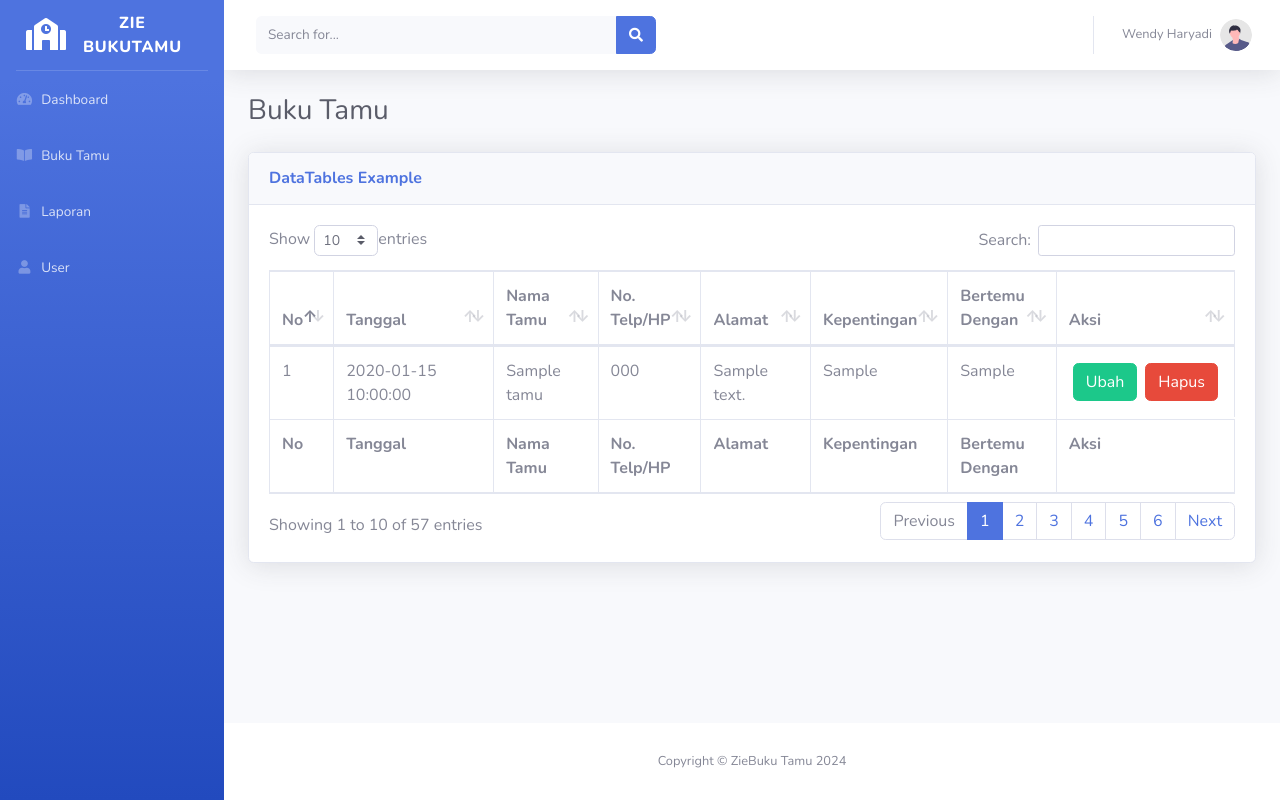
After one commit to HarIwn/BukuTamu, a PHP site: page /buku-tamu.php in a window 1280 px wide. The commit adds this page. Run offline with PHP 8.4, Linux system fonts and the light colour scheme; tables that the repository leaves empty or names only in its code hold one stand-in row (values such as "Sample post").

Commit message:
menambahkan halaman buku tamu dan fitur menampilkan data tamu

```diff
--- /dev/null
+++ b/buku-tamu.php
@@ -0,0 +1,156 @@
+<?php
+include_once('templates/header.php');
+?>
+
+<!-- Begin Page Content -->
+<div class="container-fluid">
+    <?php
+    require_once('function.php');
+    include_once('templates/header.php');
+    ?>
+    <!-- Page Heading -->
+    <h1 class="h3 mb-4 text-gray-800">Buku Tamu</h1>
+
+    <div class="card shadow mb-4">
+        <div class="card-header py-3">
+            <h6 class="m-0 font-weight-bold text-primary">DataTables Example</h6>
+        </div>
+        <div class="card-body">
+            <div class="table-responsive">
+                <div id="dataTable_wrapper" class="dataTables_wrapper dt-bootstrap4">
+                    <div class="row">
+                        <div class="col-sm-12 col-md-6">
+                            <div class="dataTables_length" id="dataTable_length"><label>Show <select
+                                        name="dataTable_length" aria-controls="dataTable"
+                                        class="custom-select custom-select-sm form-control form-control-sm">
+                                        <option value="10">10</option>
+                                        <option value="25">25</option>
+                                        <option value="50">50</option>
+                                        <option value="100">100</option>
+                                    </select>entries</label></div>
+                        </div>
+                        <div class="col-sm-12 col-md-6">
+                            <div id="dataTable_filter" class="dataTables_filter"><label>Search:<input type="search"
+                                        class="form-control form-control-sm" placeholder=""
+                                        aria-controls="dataTable"></label></div>
+                        </div>
+                    </div>
+                    <div class="row">
+                        <div class="col-sm-12">
+                            <table class="table table-bordered dataTable" id="dataTable" width="100%" cellspacing="0"
+                                role="grid" aria-describedby="dataTable_info" style="width: 100%;">
+                                <thead>
+                                    <tr role="row">
+                                        <th class="sorting sorting_asc" tabindex="0" aria-controls="dataTable"
+                                            rowspan="1" colspan="1" aria-sort="ascending"
+                                            aria-label="Name: activate to sort column descending"
+                                            style="width: 20.2px;">No</th>
+                                        <th class="sorting" tabindex="0" aria-controls="dataTable" rowspan="1"
+                                            colspan="1" aria-label="Position: activate to sort column ascending"
+                                            style="width: 154.2px;">Tanggal</th>
+                                        <th class="sorting" tabindex="0" aria-controls="dataTable" rowspan="1"
+                                            colspan="1" aria-label="Office: activate to sort column ascending"
+                                            style="width: 73.2px;">Nama Tamu</th>
+                                        <th class="sorting" tabindex="0" aria-controls="dataTable" rowspan="1"
+                                            colspan="1" aria-label="Age: activate to sort column ascending"
+                                            style="width: 30.2px;">No. Telp/HP</th>
+                                        <th class="sorting" tabindex="0" aria-controls="dataTable" rowspan="1"
+                                            colspan="1" aria-label="Start date: activate to sort column ascending"
+                                            style="width: 74.2px;">Alamat</th>
+                                        <th class="sorting" tabindex="0" aria-controls="dataTable" rowspan="1"
+                                            colspan="1" aria-label="Salary: activate to sort column ascending"
+                                            style="width: 66.2px;">Kepentingan</th>
+                                        <th class="sorting" tabindex="0" aria-controls="dataTable" rowspan="1"
+                                            colspan="1" aria-label="Salary: activate to sort column ascending"
+                                            style="width: 66.2px;">Bertemu Dengan</th>
+                                        <th class="sorting" tabindex="0" aria-controls="dataTable" rowspan="1"
+                                            colspan="1" aria-label="Salary: activate to sort column ascending"
+                                            style="width: 106.2px;">Aksi</th>
+                                    </tr>
+                                </thead>
+                                <tfoot>
+                                    <tr>
+                                        <th rowspan="1" colspan="1">No</th>
+                                        <th rowspan="1" colspan="1">Tanggal</th>
+                                        <th rowspan="1" colspan="1">Nama Tamu</th>
+                                        <th rowspan="1" colspan="1">No. Telp/HP</th>
+                                        <th rowspan="1" colspan="1">Alamat</th>
+                                        <th rowspan="1" colspan="1">Kepentingan</th>
+                                        <th rowspan="1" colspan="1">Bertemu Dengan</th>
+                                        <th rowspan="1" colspan="1">Aksi</th>
+                                    </tr>
+                                </tfoot>
+                                <tbody>
+                                    <?php
+                                    $no = 1;
+                                    $buku_tamu = query("SELECT * FROM buku_tamu");
+                                    foreach ($buku_tamu as $tamu):
+                                        ?>
+                                        <tr>
+                                            <td><?= $no++ ?></td>
+                                            <td><?= $tamu['tanggal'] ?></td>
+                                            <td><?= $tamu['nama_tamu'] ?></td>
+                                            <td><?= $tamu['no_hp'] ?></td>
+                                            <td><?= $tamu['alamat'] ?></td>
+                                            <td><?= $tamu['bertemu'] ?></td>
+                                            <td><?= $tamu['kepentingan'] ?></td>
+                                            <td class="d-flex justify-content-center align-items-center">
+                                                <button class="btn btn-success m-1" type="button">Ubah</button>
+                                                <button class="btn btn-danger m-1" type="button">Hapus</button>
+                                            </td>
+                                        </tr>
+                                        <?php
+                                    endforeach;
+                                    ?>
+                                </tbody>
+                            </table>
+                        </div>
+                    </div>
+                    <div class="row">
+                        <div class="col-sm-12 col-md-5">
+                            <div class="dataTables_info" id="dataTable_info" role="status" aria-live="polite">Showing 1
+                                to 10 of 57 entries</div>
+                        </div>
+                        <div class="col-sm-12 col-md-7">
+                            <div class="dataTables_paginate paging_simple_numbers" id="dataTable_paginate">
+                                <ul class="pagination">
+                                    <li class="paginate_button page-item previous disabled" id="dataTable_previous"><a
+                                            href="#" aria-controls="dataTable" data-dt-idx="0" tabindex="0"
+                                            class="page-link">Previous</a></li>
+                                    <li class="paginate_button page-item active"><a href="#" aria-controls="dataTable"
+                                            data-dt-idx="1" tabindex="0" class="page-link">1</a></li>
+                                    <li class="paginate_button page-item "><a href="#" aria-controls="dataTable"
+                                            data-dt-idx="2" tabindex="0" class="page-link">2</a></li>
+                                    <li class="paginate_button page-item "><a href="#" aria-controls="dataTable"
+                                            data-dt-idx="3" tabindex="0" class="page-link">3</a></li>
+                                    <li class="paginate_button page-item "><a href="#" aria-controls="dataTable"
+                                            data-dt-idx="4" tabindex="0" class="page-link">4</a></li>
+                                    <li class="paginate_button page-item "><a href="#" aria-controls="dataTable"
+                                            data-dt-idx="5" tabindex="0" class="page-link">5</a></li>
+                                    <li class="paginate_button page-item "><a href="#" aria-controls="dataTable"
+                                            data-dt-idx="6" tabindex="0" class="page-link">6</a></li>
+                                    <li class="paginate_button page-item next" id="dataTable_next"><a href="#"
+                                            aria-controls="dataTable" data-dt-idx="7" tabindex="0"
+                                            class="page-link">Next</a></li>
+                                </ul>
+                            </div>
+                        </div>
+                    </div>
+                </div>
+            </div>
+        </div>
+    </div>
+
+    <!-- Page level plugins -->
+    <script src="vendor/datatables/jquery.dataTables.min.js"></script>
+    <script src="vendor/datatables/dataTables.bootstrap4.min.js"></script>
+
+    <!-- Page level custom scripts -->
+    <script src="js/demo/datatables-demo.js"></script>
+
+</div>
+<!-- /.container-fluid -->
+
+<?php
+include_once('templates/footer.php');
+?>
--- /dev/null
+++ b/function.php
@@ -0,0 +1,16 @@
+<?php
+// panggil file koneksi.php
+require_once('koneksi.php');
+
+// mebuat query ke / dari database
+function query($query)
+{
+    global $koneksi;
+    $result = mysqli_query($koneksi, $query);
+    $rows = [];
+    while ($row = mysqli_fetch_assoc($result)) {
+        $rows[] = $row;
+    }
+    return $rows;
+}
+?>
--- /dev/null
+++ b/koneksi.php
@@ -0,0 +1,9 @@
+<?php
+define('HOST_NAME', 'localhost');
+define('USER_NAME', 'root');
+define('PASSWORD', '');
+define('DB_NAME', 'app_bukutamu');
+
+$koneksi = mysqli_connect(HOST_NAME, USER_NAME, PASSWORD, DB_NAME);
+
+?>
--- a/templates/footer.php
+++ b/templates/footer.php
@@ -45,10 +45,8 @@
 <!-- Bootstrap core JavaScript-->
 <script src="src/vendor/jquery/jquery.min.js"></script>
 <script src="src/vendor/bootstrap/js/bootstrap.bundle.min.js"></script>
-
 <!-- Core plugin JavaScript-->
 <script src="src/vendor/jquery-easing/jquery.easing.min.js"></script>
-
 <!-- Custom scripts for all pages-->
 <script src="src/js/sb-admin-2.min.js"></script>
 
--- a/templates/header.php
+++ b/templates/header.php
@@ -20,6 +20,9 @@
     <!-- Custom styles for this template-->
     <link href="src/css/sb-admin-2.min.css" rel="stylesheet">
 
+    <!-- Custom styles for this page -->
+    <link href="src/vendor/datatables/dataTables.bootstrap4.min.css" rel="stylesheet">
+
 </head>
 
 <body id="page-top">
@@ -31,9 +34,9 @@
         <ul class="navbar-nav bg-gradient-primary sidebar sidebar-dark accordion" id="accordionSidebar">
 
             <!-- Sidebar - Brand -->
-            <a class="sidebar-brand d-flex align-items-center justify-content-center" href="index.html">
-                <div class="sidebar-brand-icon rotate-n-15">
-                    <i class="fa-solid fa-building-user"></i>
+            <a class="sidebar-brand d-flex align-items-center justify-content-center" href="./index.php">
+                <div class="sidebar-brand-icon">
+                    <i class="fas fa-school"></i>
                 </div>
                 <div class="sidebar-brand-text mx-3">ZIE <br> BUKUTAMU</div>
             </a>
@@ -50,22 +53,22 @@
 
             <!-- Nav Item - Buku Tamu -->
             <li class="nav-item">
-                <a class="nav-link" href="index.html">
-                    <i class="fas fa-fw fa-envelope"></i>
+                <a class="nav-link" href="./buku-tamu.php">
+                    <i class="fas fa-fw fa-book-open"></i>
                     <span>Buku Tamu</span></a>
             </li>
 
             <!-- Nav Item - Laporan -->
             <li class="nav-item">
                 <a class="nav-link" href="index.html">
-                    <i class="fas fa-fw fa-solid fa-book"></i>
+                    <i class="fas fa-fw fa-file-alt"></i>
                     <span>Laporan</span></a>
             </li>
 
             <!-- Nav Item - User -->
             <li class="nav-item">
                 <a class="nav-link" href="tables.html">
-                    <i class="fas fa-fw fa-solid fa-user"></i>
+                    <i class="fas fa-fw fa-user"></i>
                     <span>User</span></a>
             </li>
 
@@ -146,13 +149,4 @@
                     </ul>
 
                 </nav>
-                <!-- Bootstrap core JavaScript-->
-                <script src="src/vendor/jquery/jquery.min.js"></script>
-                <script src="src/vendor/bootstrap/js/bootstrap.bundle.min.js"></script>
-
-                <!-- Core plugin JavaScript-->
-                <script src="src/vendor/jquery-easing/jquery.easing.min.js"></script>
-
-                <!-- Custom scripts for all pages-->
-                <script src="src/js/sb-admin-2.min.js"></script>
                 <!-- End of Topbar -->
```
